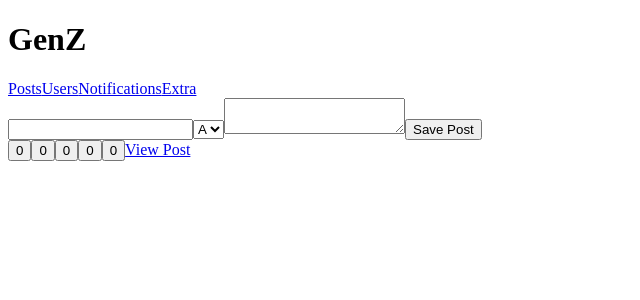
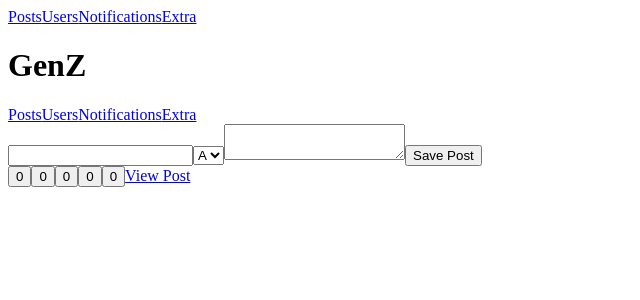
Before and after one commit to acciojob/social-media-iABM3568, a React app: page / in a window 1280 px wide. Shown: the top 300 px of the page, without its empty margins (0-640 px from the left). Built offline with nearby package versions, Linux system fonts and the light colour scheme.

Commit message:
Update App.js

```diff
--- a/src/components/App.js
+++ b/src/components/App.js
@@ -8,13 +8,16 @@ import PostDetails from "./PostDetails";
 export default function App() {
   return (
     <div className="App">
+  <div className="nav-wrapper">
+    <a href="/">Posts</a>
+    <a href="/users">Users</a>
+    <a href="/notifications">Notifications</a>
+    <a href="#">Extra</a>
+  </div>
 
-      {/* REQUIRED FIRST CHILD */}
-      <div></div>
+  <h1>GenZ</h1>
 
-      <h1>GenZ</h1>
-
-      {/* 4 TABS REQUIRED */}
+    {/* 4 TABS REQUIRED */}
       <nav>
         <a href="/">Posts</a>
         <a href="/users">Users</a>
```
